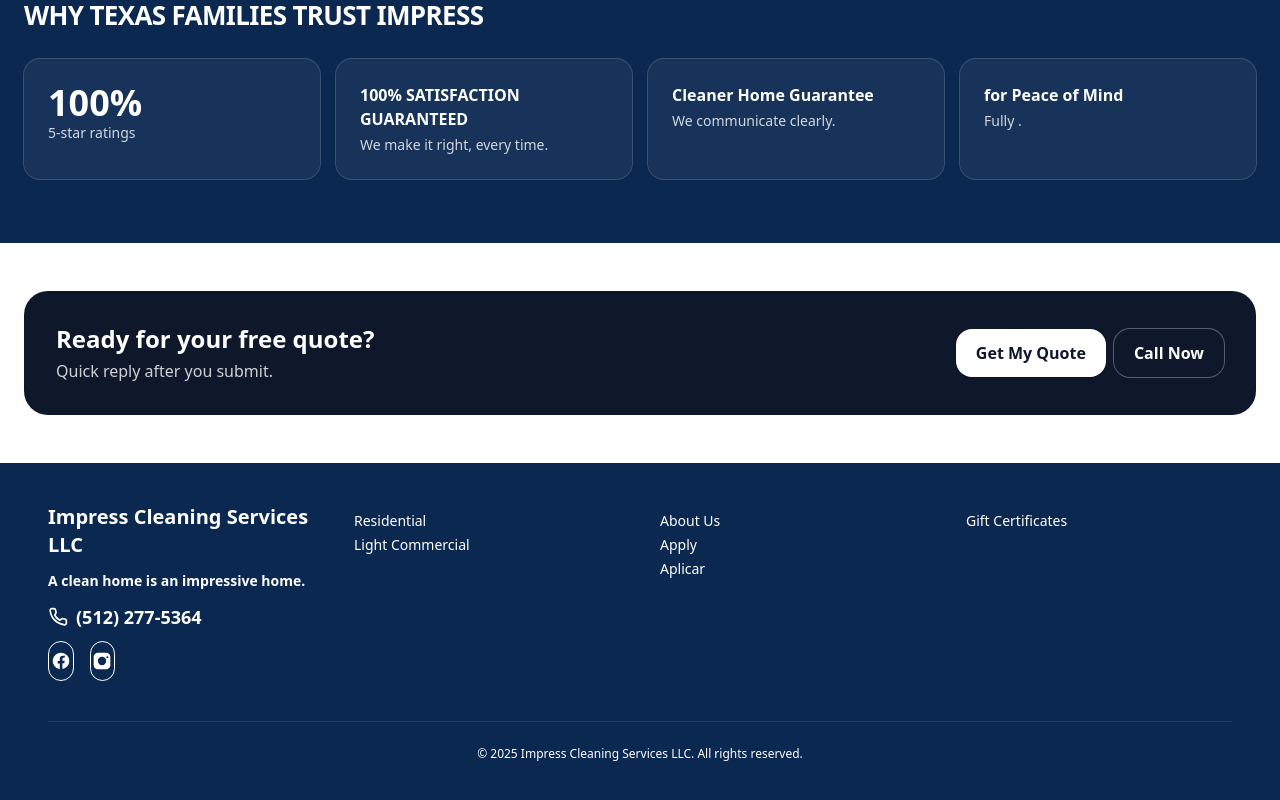
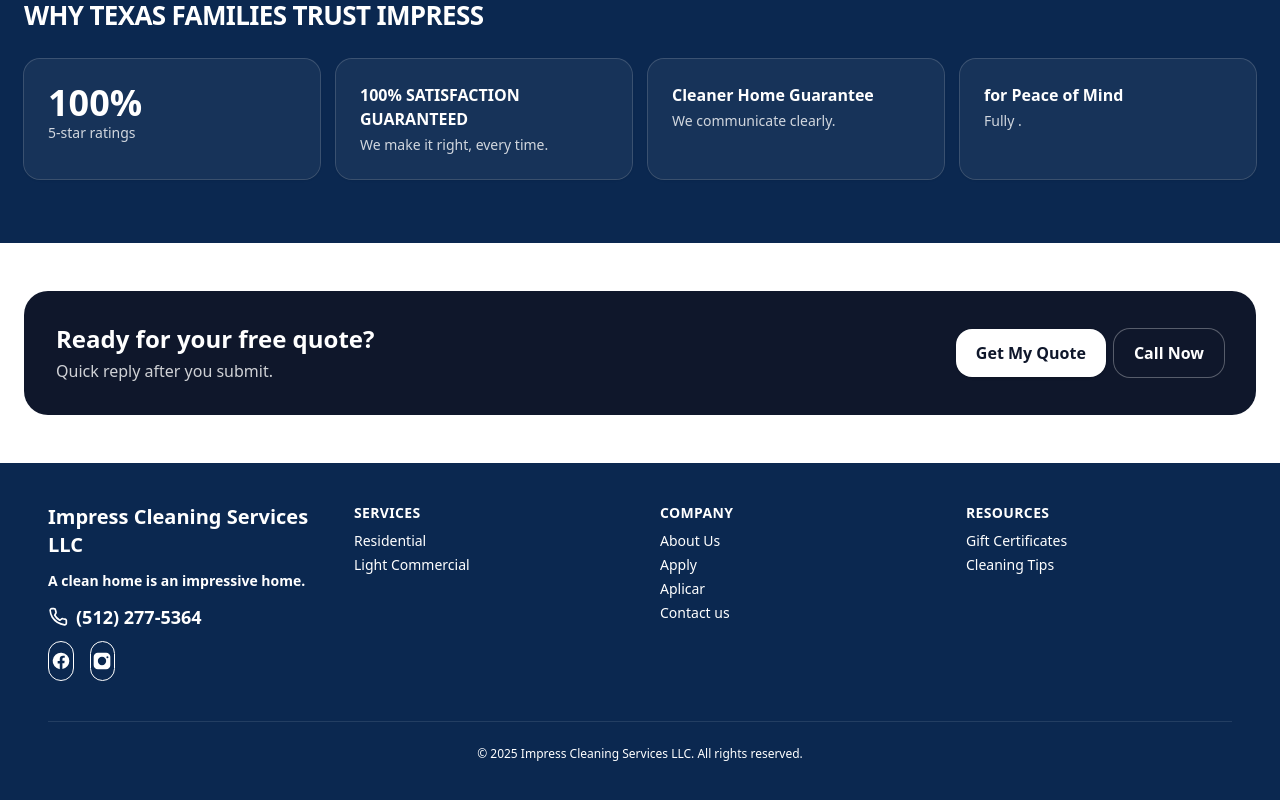
Before and after one commit to resp23f/impress-cleaning-site, a Next.js app: page / in a window 1280 px wide. Shown: the part 1768-2568 px from the top of the page. Built offline with nearby package versions, Linux system fonts and the light colour scheme.

Commit message:
General Update

```diff
--- a/src/components/Footer.jsx
+++ b/src/components/Footer.jsx
@@ -77,6 +77,7 @@ aria-hidden="true"
   {/* Services */}
     <div>
       <h4 className="text-xs sm:text-sm font-semibold mb-2 text-[#A9E5BB] uppercase tracking-wide">
+        Services
       </h4>
       <ul className="space-y-1 text-xs sm:text-sm text-white/80">
         <li>Residential</li>
@@ -87,20 +88,24 @@ aria-hidden="true"
     {/* Company */}
     <div>
       <h4 className="text-xs sm:text-sm font-semibold mb-2 text-[#A9E5BB] uppercase tracking-wide">
+        Company
       </h4>
       <ul className="space-y-1 text-xs sm:text-sm text-white/80">
         <li>About Us</li>
         <li>Apply</li>
         <li>Aplicar</li>
+        <li>Contact us</li>
       </ul>
     </div>
 
     {/* Resources */}
     <div>
       <h4 className="text-xs sm:text-sm font-semibold mb-2 text-[#A9E5BB] uppercase tracking-wide">
+        Resources
       </h4>
       <ul className="space-y-1 text-xs sm:text-sm text-white/80">
         <li>Gift Certificates</li>
+        <li>Cleaning Tips</li>
       </ul>
     </div>
   </div>
```
